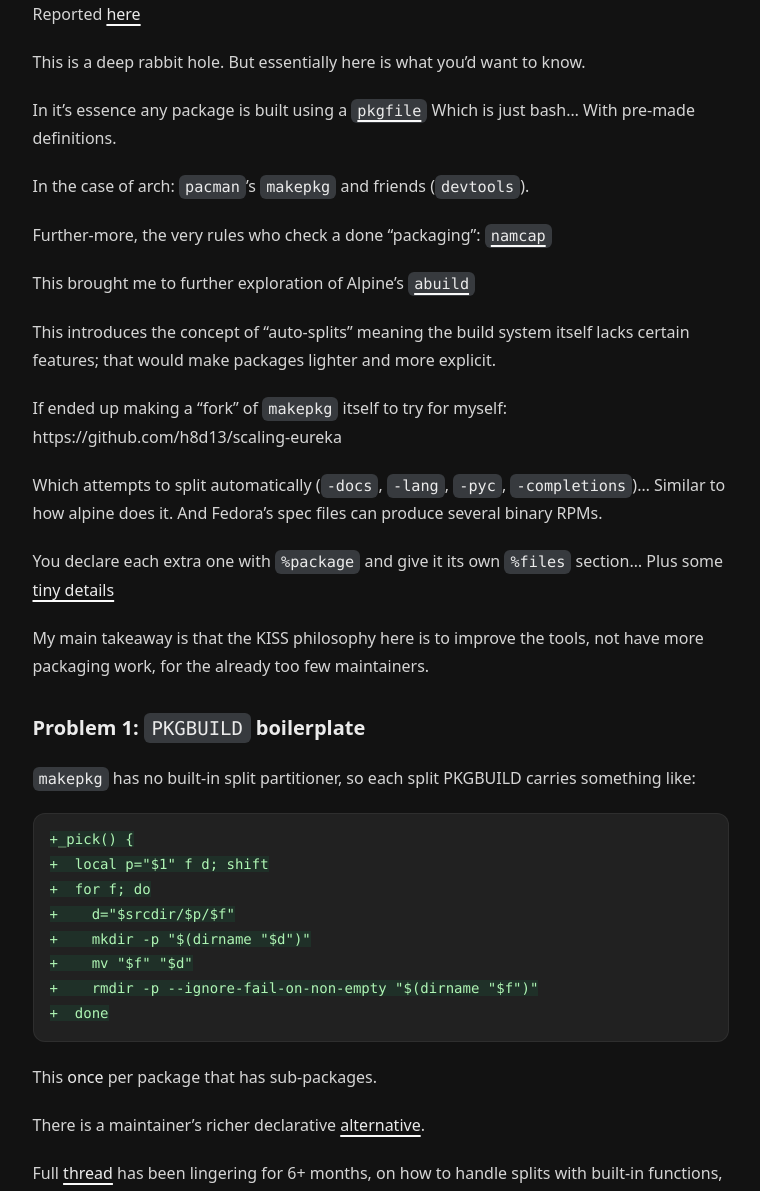
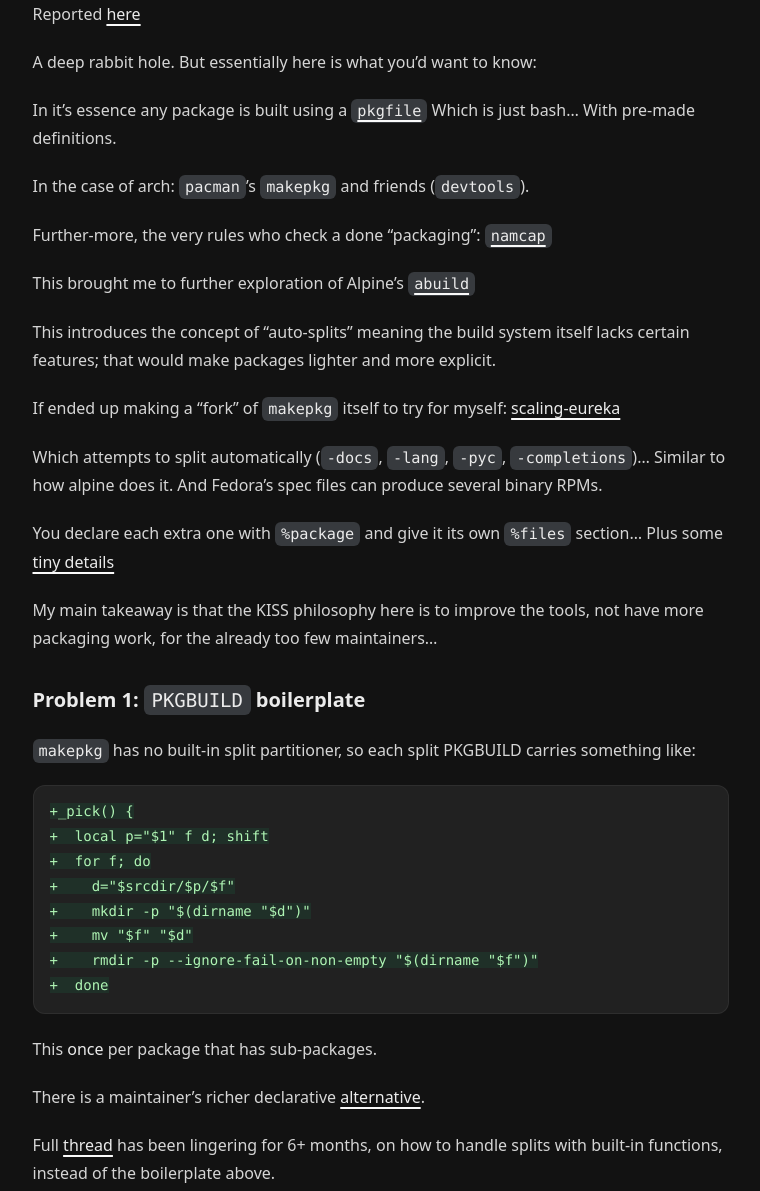
Before and after one commit to h8d13/dontreadthedocs, a Jekyll site: the page built from _posts/2026-10-20-nobody.md, in a window 1280 px wide and 1400 px high, scrolled down 1108 px. Shown: the part 209-1400 px from the top of the window, without its empty margins (252-1012 px from the left). Built offline with Jekyll 4.4.1, drawn with Linux system fonts in a browser that asks for light colours.

Commit message:
misc
Signed-off-by: h8d13 <hadean-eon-dev@proton.me>

```diff
--- a/_posts/2026-10-20-nobody.md
+++ b/_posts/2026-10-20-nobody.md
@@ -16,7 +16,7 @@
 
 Reported [here](https://gitlab.archlinux.org/archlinux/packaging/packages/avahi/-/work_items/5)
 
-This is a deep rabbit hole. But essentially here is what you'd want to know.
+A deep rabbit hole. But essentially here is what you'd want to know:
 
 In it's essence any package is built using a [`pkgfile`](https://crux.nu/doc/handbook.html#Pkgfile)
 Which is just bash... With pre-made definitions.
@@ -42,7 +42,7 @@
 Plus some [tiny details](https://pagure.io/rpmdevtools/)
 
 My main takeaway is that the KISS philosophy here is to improve the tools, not have
-more packaging work, for the already too few maintainers.
+more packaging work, for the already too few maintainers...
 
 ### Problem 1: `PKGBUILD` boilerplate
 
```
Also changed, not shown: other parts of _posts/2026-10-20-nobody.md (+1 -1 lines), _posts/2026-10-20-traumarchy.md (+2 -1 lines).
